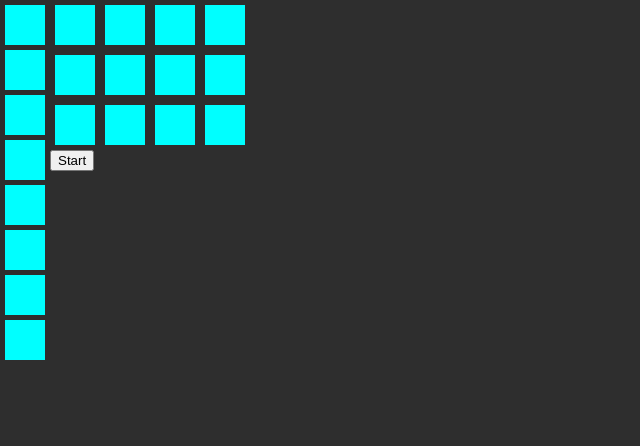
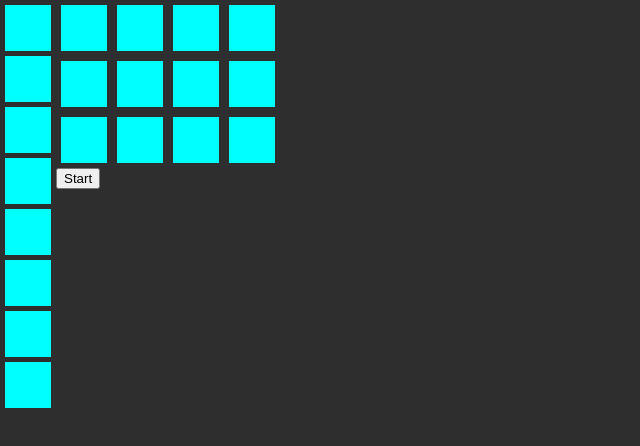
Before and after one commit to hinriksnaer/Loopdy, a React (Create React App) app: page / in a window 1280 px wide. Shown: the top 446 px of the page, without its empty margins (0-640 px from the left). Built offline with nearby package versions, Linux system fonts and the light colour scheme.

Commit message:
Border adjusted

```diff
--- a/src/App.css
+++ b/src/App.css
@@ -8,15 +8,17 @@ body {
   width: 40px;
   height: 40px;
   margin: 5px;
+  border: 3px solid aqua;
   background-color: aqua;
 }
 
 .PlayableNoteBoxActive {
   background-color: blueviolet;
+  border-color: blueviolet;
 }
 
 .NoteIsPlaying {
-  border: 2px solid white;
+  border-color: white;
 }
 
 .SoundboardContainer {
```
